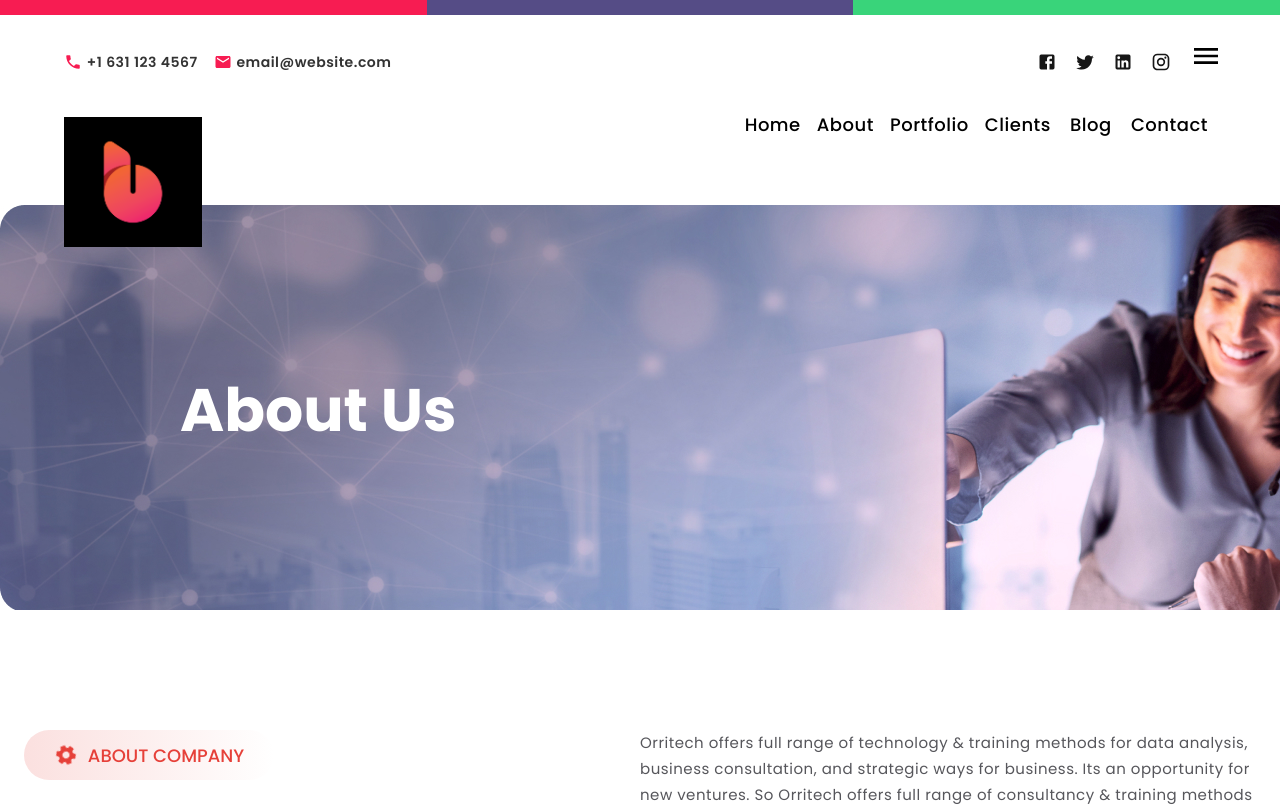
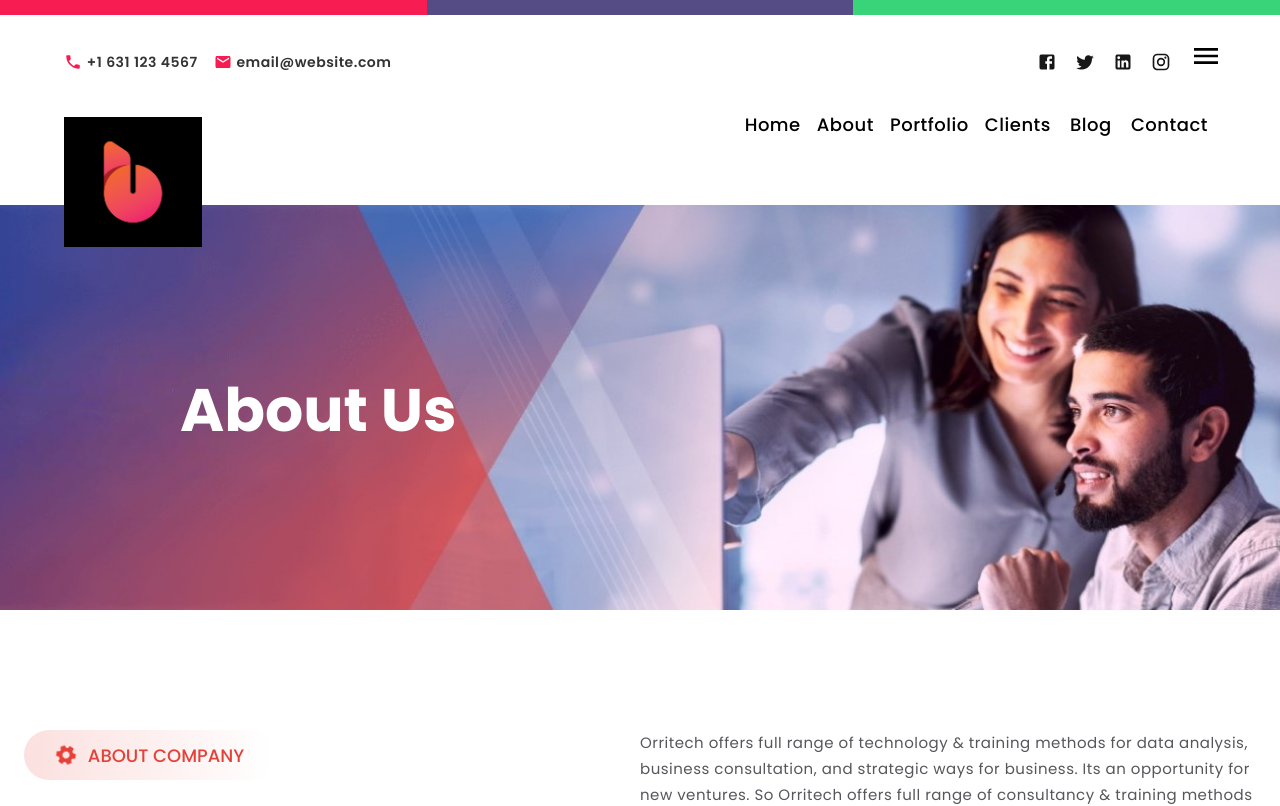
Before and after one commit to KaushalS1911/logixbuilt, a Next.js app: page /about in a window 1280 px wide. Shown: the top 806 px of the page. Built offline with nearby package versions, Linux system fonts and the light colour scheme.

Commit message:
about banner

```diff
--- a/src/components/about/Aboutcompany.jsx
+++ b/src/components/about/Aboutcompany.jsx
@@ -1,7 +1,6 @@
 import React from 'react';
 import {Box, Container, Grid, Typography} from "@mui/material";
-// import bgImg from '../../assets/images/about/Aboutcompany/about-1.png'
-import bgImg2 from '../../assets/images/about/Aboutcompany/about-2.jpg'
+import bgImg from '../../assets/images/about/Aboutcompany/about-1.jpg'
 import SettingsIcon from '@mui/icons-material/Settings';
 import bgImg3 from '../../assets/images/about/Aboutcompany/about-3.webp'
 import Image from "next/image";
@@ -11,15 +10,9 @@ function Aboutcompany(props) {
     return (
         <>
             <Box>
-                <Box
-                    sx={{
-                        background: `url(${bgImg2.src}) no-repeat`,
-                        height: "405px",
-                        maxWidth : "100%"
-                    }}
-                >
                 <Box sx={{
-                        // background: `url(${bgImg.src}) no-repeat`,
+                    background: `url(${bgImg.src}) no-repeat center center`,
+                    backgroundSize: 'cover',
                     height: "405px",
                     width : "100%",
                     position : "relative"
@@ -35,7 +28,6 @@ function Aboutcompany(props) {
                         About Us
                     </Box>
 
-                    </Box>
                 </Box>
             </Box>
 
```
Lines whose indentation alone changed are shown as unchanged.
